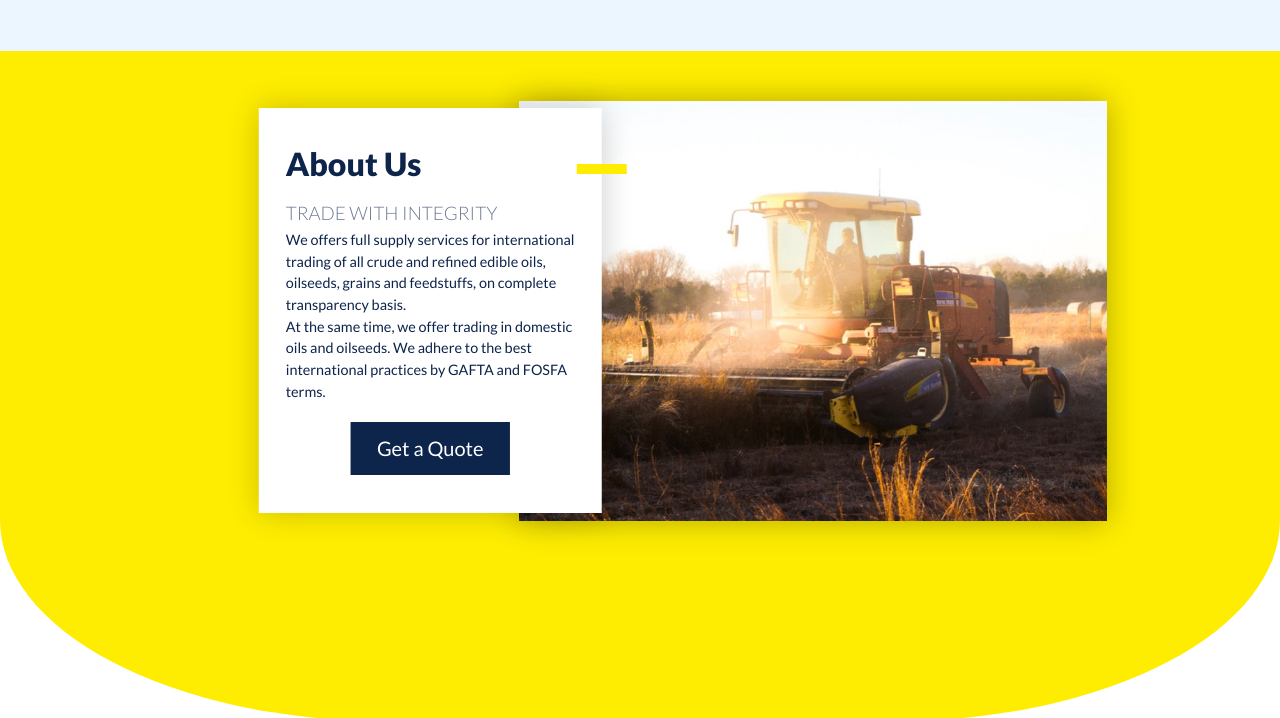
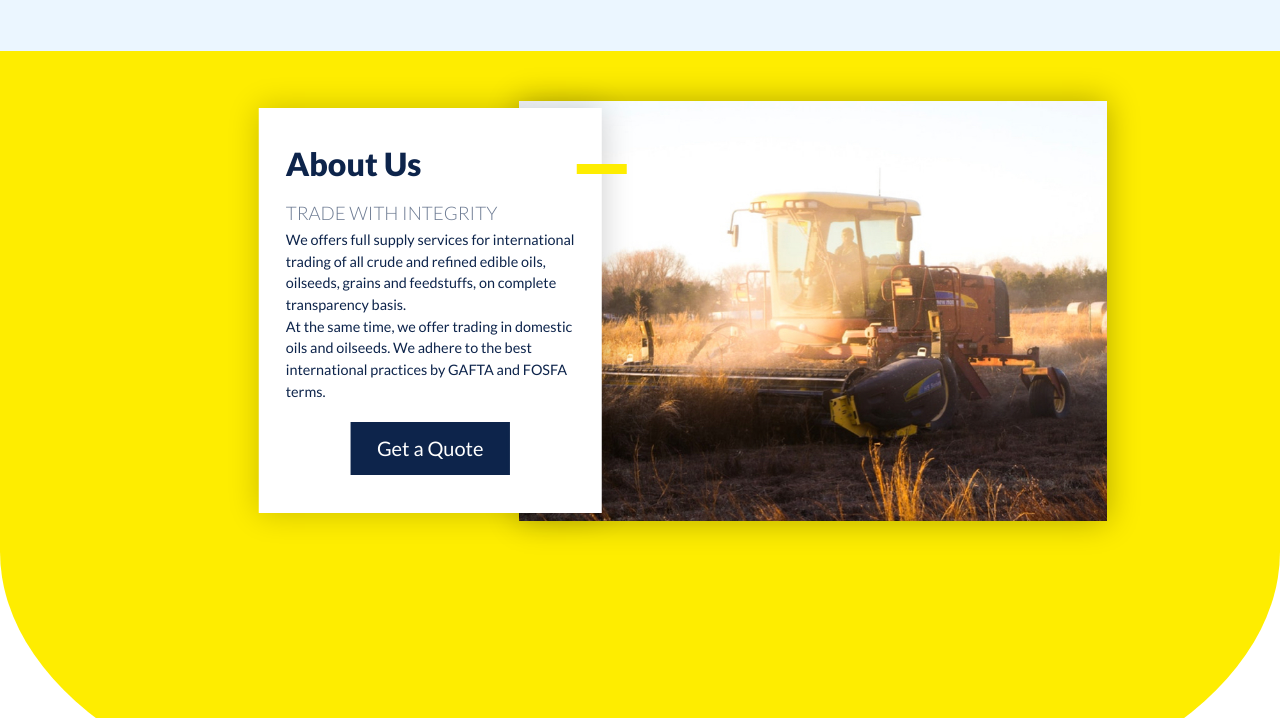
Before and after one commit to stahamnguyen/sabso, a website: page app/index.html in a window 1280 px wide. Shown: the part 930-1648 px from the top of the page. Drawn offline with Linux system fonts and the light colour scheme; files whose address does not match are found by name.

Commit message:
adjust border radius bottom of about-us section

```diff
--- a/app/assets/styles/components/_about-us.css
+++ b/app/assets/styles/components/_about-us.css
@@ -1,11 +1,11 @@
 .about_us {
 
     position: relative;
-    padding: 50px 50px 200px 50px;
+    padding: 50px 50px 300px 50px;
     background-color: $mainYellow;
     text-align: center;
-    border-bottom-left-radius: 30%;
-    border-bottom-right-radius: 30%;
+    border-bottom-left-radius: 35%;
+    border-bottom-right-radius: 35%;
 
     &__content {
         position: relative;
--- a/app/temp/styles/styles.css
+++ b/app/temp/styles/styles.css
@@ -586,11 +586,11 @@ img {
 .about_us {
 
     position: relative;
-    padding: 50px 50px 200px 50px;
+    padding: 50px 50px 300px 50px;
     background-color: #FEED00;
     text-align: center;
-    border-bottom-left-radius: 30%;
-    border-bottom-right-radius: 30%;
+    border-bottom-left-radius: 35%;
+    border-bottom-right-radius: 35%;
 }
 
 .about_us__content {
```
